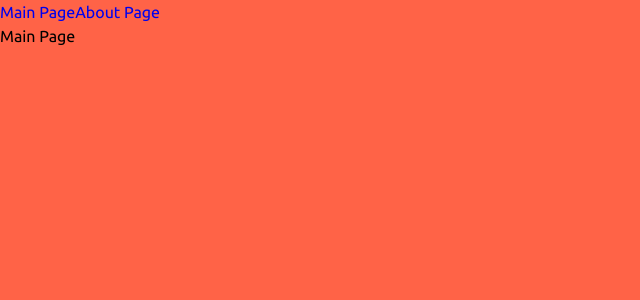
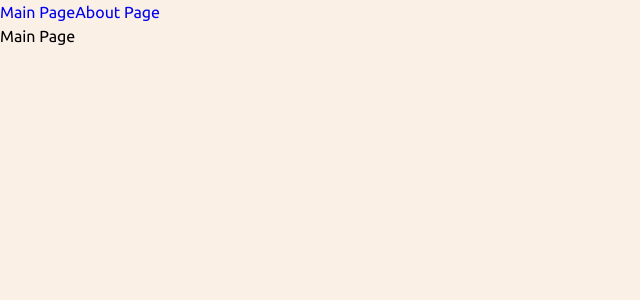
Before and after one commit to serge-st/production-setup, a React app: page / in a window 1280 px wide. Shown: the top 300 px of the page, without its empty margins (0-640 px from the left). Built offline with nearby package versions, Linux system fonts and the light colour scheme.

Commit message:
feat: add regular/dark color schemes

```diff
--- a/src/styles/themes/dark.scss
+++ b/src/styles/themes/dark.scss
@@ -1,3 +1,8 @@
 .App.dark {
-    --bg-color: teal;
+    --primary-color: #CDC4DB;
+    --secondary-color: #A3A0B3;
+    --tertiary-color: #4E4A61;
+
+    --bg-color: #1C1927;
+    --error-color: #FF6B6B;
 }
--- a/src/styles/themes/regular.scss
+++ b/src/styles/themes/regular.scss
@@ -1,5 +1,10 @@
 // https://colorhunt.co/palette/352f445c5470b9b4c7faf0e6
 
 .App.regular {
-    --bg-color: tomato;
+    --primary-color: #352F44;
+    --secondary-color: #5C5470;
+    --tertiary-color: #B9B4C7;
+
+    --bg-color: #FAF0E6;
+    --error-color: #D15C5C;
 }
```
